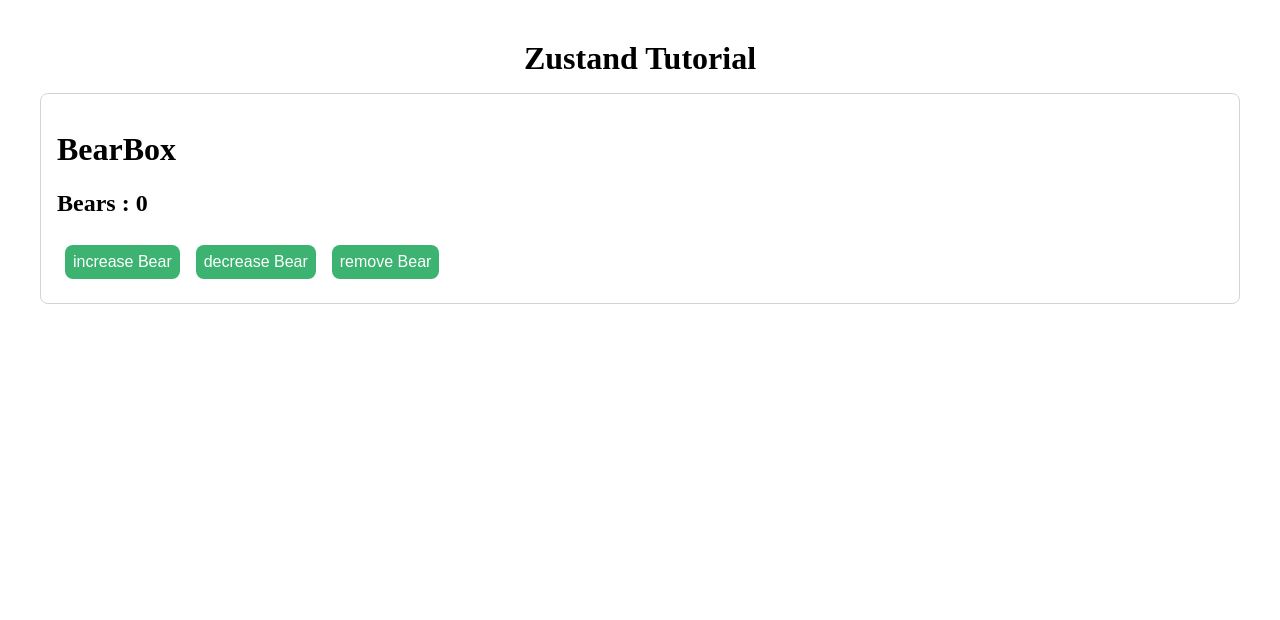
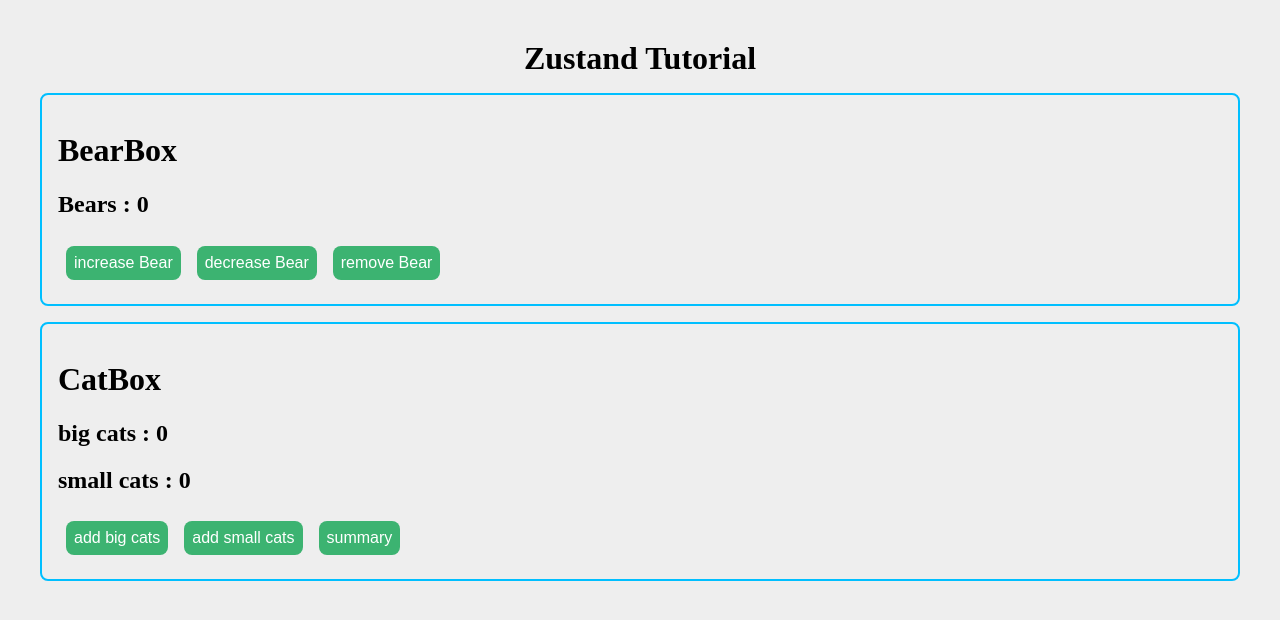
Before and after one commit to Robert-J-WANG/react_zustand_basic, a React (Vite) app: page / in a window 1280 px wide. Shown: the top 620 px of the page. Built offline with nearby package versions, Linux system fonts and the light colour scheme.

Commit message:
02_use immer and get function

```diff
--- a/package.json
+++ b/package.json
@@ -10,6 +10,7 @@
     "preview": "vite preview"
   },
   "dependencies": {
+    "immer": "^10.0.3",
     "react": "^18.2.0",
     "react-dom": "^18.2.0",
     "zustand": "^4.4.3"
--- a/src/App.tsx
+++ b/src/App.tsx
@@ -1,4 +1,5 @@
 import { BearBox } from "./components/BearBox";
+import { CatBox } from "./components/CatBox";
 
 function App() {
   return (
@@ -8,6 +9,9 @@
         <div>
           <BearBox />
         </div>
+        <div>
+          <CatBox />
+        </div>
       </div>
     </>
   );
--- /dev/null
+++ b/src/components/CatBox.tsx
@@ -0,0 +1,19 @@
+import { useCatStore } from "../stores/catStore";
+
+export const CatBox = () => {
+  const bigCats = useCatStore((state) => state.cats.bigCats);
+  const smallCats = useCatStore((state) => state.cats.smallCats);
+  const addBigCats = useCatStore((state) => state.addBigCats);
+  const addSmallCats = useCatStore((state) => state.addSmallCats);
+  const summary = useCatStore((state) => state.summary);
+  return (
+    <div className="box">
+      <h1>CatBox</h1>
+      <h2>big cats : {bigCats}</h2>
+      <h2>small cats : {smallCats}</h2>
+      <button onClick={addBigCats}>add big cats</button>
+      <button onClick={addSmallCats}>add small cats</button>
+      <button onClick={summary}>summary</button>
+    </div>
+  );
+};
--- a/src/index.css
+++ b/src/index.css
@@ -1,3 +1,6 @@
+body{
+  background-color: #eee;
+}
 .container {
   max-width: 1200px;
   padding: 1rem;
@@ -21,8 +24,7 @@
   flex-grow: 1;
   padding: 1rem;
   border-radius: 0.5rem;
-  border: 1px solid lightgrey;
-
+  border: 2px solid deepskyblue;
 }
 
 button{
--- /dev/null
+++ b/src/stores/catStore.ts
@@ -0,0 +1,42 @@
+import { create } from "zustand";
+import { immer } from "zustand/middleware/immer";
+
+type TcatStoreState = {
+  cats: {
+    bigCats: number;
+    smallCats: number;
+  };
+  addBigCats: () => void;
+  addSmallCats: () => void;
+  summary: () => void;
+};
+
+export const useCatStore = create<TcatStoreState>()(
+  immer((set, get) => ({
+    cats: {
+      bigCats: 0,
+      smallCats: 0,
+    },
+
+    addBigCats: () =>
+      set((state) => ({
+        // 未使用immer中间件的写法，不可更新原状态，需要重新赋值
+        cats: {
+          ...state.cats,
+          bigCats: state.cats.bigCats + 1,
+        },
+      })),
+
+    addSmallCats: () =>
+      set((state) => {
+        // 使用immer中间件的写法。可直接更新原状态
+        state.cats.smallCats++;
+      }),
+
+    // 使用get()方法，从外部获取state
+    summary: () => {
+      const total = get().cats.bigCats + get().cats.smallCats;
+      alert(`there are ${total} cats in total`);
+    },
+  }))
+);
```
Also changed, not shown: src/stores/bearStore.ts (renamed from src/stores/bearStore.tsx), 1 other file (tests, documents, lock files or other folders).
